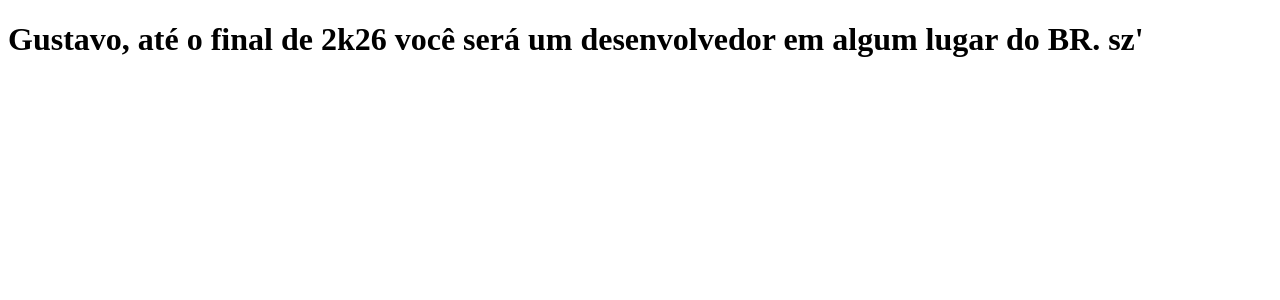
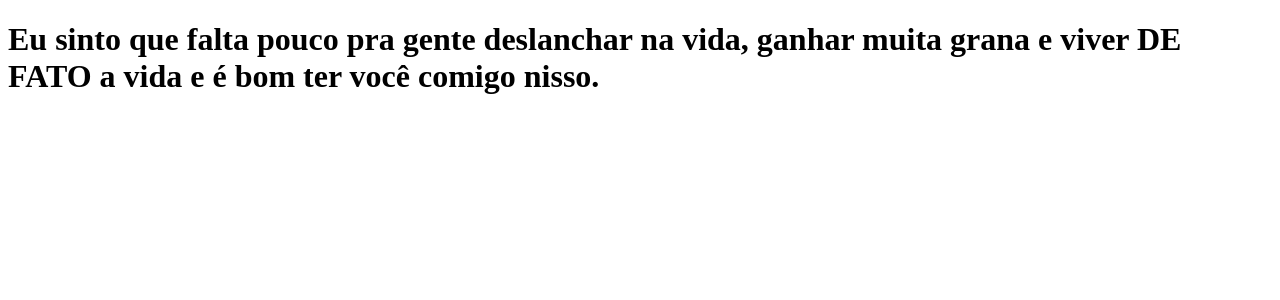
Before and after one commit to gushenriquetorres/clone-tabnews, a Next.js app: page / in a window 1280 px wide. Shown: the top 300 px of the page. Built offline with nearby package versions, Linux system fonts and the light colour scheme.

Commit message:
feat: altera mensagem da home

```diff
--- a/pages/index.js
+++ b/pages/index.js
@@ -1,10 +1,5 @@
 function Home() {
-  return (
-    <h1>
-      Gustavo, até o final de 2k26 você será um desenvolvedor em algum lugar do
-      BR. sz'
-    </h1>
-  );
+    return <h1>Eu sinto que falta pouco pra gente deslanchar na vida, ganhar muita grana e viver DE FATO a vida e é bom ter você comigo nisso.</h1>
 }
 
-export default Home;
+export default Home
```
Also changed, not shown: package.json (indentation only).
